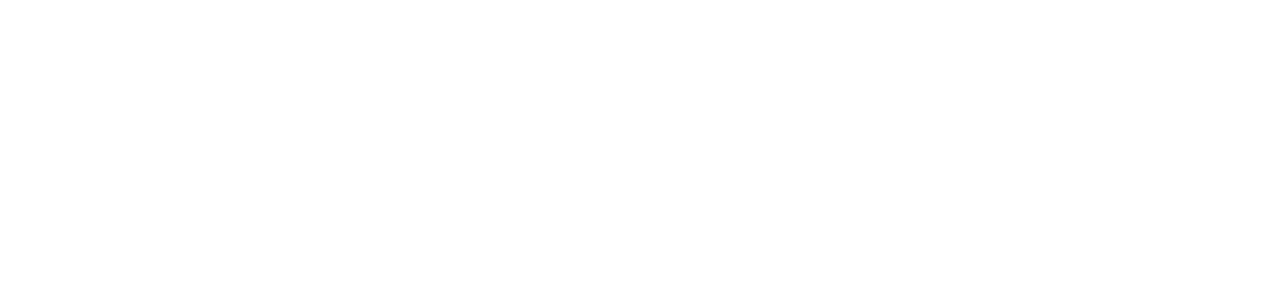
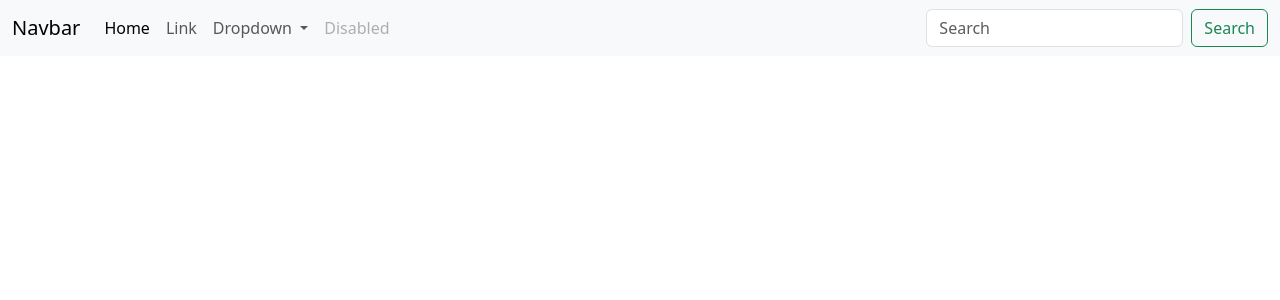
Before and after one commit to dorivaldovalentim/mamadu, a Vue app: page / in a window 1280 px wide. Shown: the top 300 px of the page. Built offline with nearby package versions, Linux system fonts and the light colour scheme.

Commit message:
Adicionei o bootstrap ao projecto

```diff
--- a/src/assets/base.css
+++ b/src/assets/base.css
@@ -49,26 +49,3 @@
     --color-text: var(--vt-c-text-dark-2);
   }
 }
-
-*,
-*::before,
-*::after {
-  box-sizing: border-box;
-  margin: 0;
-  position: relative;
-  font-weight: normal;
-}
-
-body {
-  min-height: 100vh;
-  color: var(--color-text);
-  background: var(--color-background);
-  transition: color 0.5s, background-color 0.5s;
-  line-height: 1.6;
-  font-family: Inter, -apple-system, BlinkMacSystemFont, 'Segoe UI', Roboto, Oxygen, Ubuntu,
-    Cantarell, 'Fira Sans', 'Droid Sans', 'Helvetica Neue', sans-serif;
-  font-size: 15px;
-  text-rendering: optimizeLegibility;
-  -webkit-font-smoothing: antialiased;
-  -moz-osx-font-smoothing: grayscale;
-}
--- a/src/assets/main.css
+++ b/src/assets/main.css
@@ -1 +1,2 @@
+@import 'https://cdn.jsdelivr.net/npm/bootstrap@5.3.0-alpha1/dist/css/bootstrap.min.css';
 @import './base.css';
--- a/src/main.js
+++ b/src/main.js
@@ -2,6 +2,7 @@
 import App from './App.vue'
 import router from './router'
 
+import 'https://cdn.jsdelivr.net/npm/bootstrap@5.3.0-alpha1/dist/js/bootstrap.bundle.min.js'
 import './assets/main.css'
 
 const app = createApp(App)
--- a/src/router/index.js
+++ b/src/router/index.js
@@ -6,7 +6,7 @@
     {
       path: '/',
       name: 'home',
-      component: () => import('../views/HomeView.vue')
+      component: () => import('../views/Home.vue')
     }
   ]
 })
--- /dev/null
+++ b/src/views/Home.vue
@@ -0,0 +1,66 @@
+<script>
+</script>
+
+<template>
+  <main>
+    <nav class="navbar navbar-expand-lg bg-body-tertiary">
+      <div class="container-fluid">
+        <a class="navbar-brand" href="#">Navbar</a>
+        <button
+          class="navbar-toggler"
+          type="button"
+          data-bs-toggle="collapse"
+          data-bs-target="#navbarSupportedContent"
+          aria-controls="navbarSupportedContent"
+          aria-expanded="false"
+          aria-label="Toggle navigation"
+        >
+          <span class="navbar-toggler-icon"></span>
+        </button>
+        <div class="collapse navbar-collapse" id="navbarSupportedContent">
+          <ul class="navbar-nav me-auto mb-2 mb-lg-0">
+            <li class="nav-item">
+              <a class="nav-link active" aria-current="page" href="#">Home</a>
+            </li>
+            <li class="nav-item">
+              <a class="nav-link" href="#">Link</a>
+            </li>
+            <li class="nav-item dropdown">
+              <a
+                class="nav-link dropdown-toggle"
+                href="#"
+                role="button"
+                data-bs-toggle="dropdown"
+                aria-expanded="false"
+              >
+                Dropdown
+              </a>
+              <ul class="dropdown-menu">
+                <li><a class="dropdown-item" href="#">Action</a></li>
+                <li><a class="dropdown-item" href="#">Another action</a></li>
+                <li><hr class="dropdown-divider" /></li>
+                <li>
+                  <a class="dropdown-item" href="#">Something else here</a>
+                </li>
+              </ul>
+            </li>
+            <li class="nav-item">
+              <a class="nav-link disabled">Disabled</a>
+            </li>
+          </ul>
+          <form class="d-flex" role="search">
+            <input
+              class="form-control me-2"
+              type="search"
+              placeholder="Search"
+              aria-label="Search"
+            />
+            <button class="btn btn-outline-success" type="submit">
+              Search
+            </button>
+          </form>
+        </div>
+      </div>
+    </nav>
+  </main>
+</template>
--- a/src/views/HomeView.vue
+++ /dev/null
@@ -1,6 +0,0 @@
-<script setup>
-</script>
-
-<template>
-  <main></main>
-</template>
```
